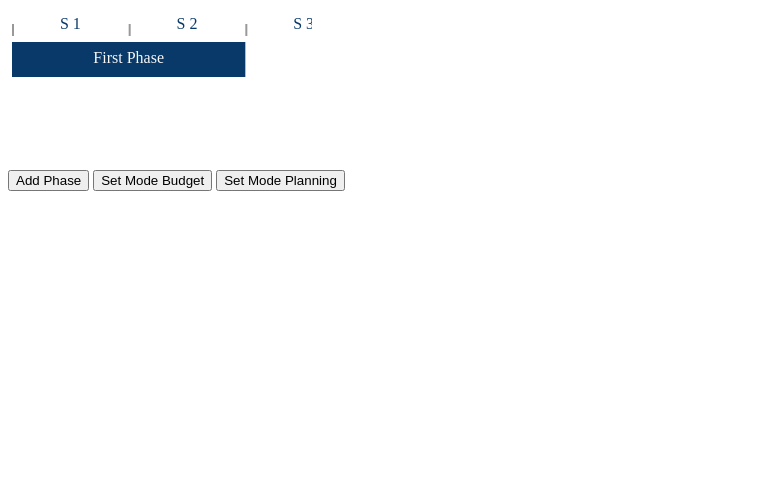
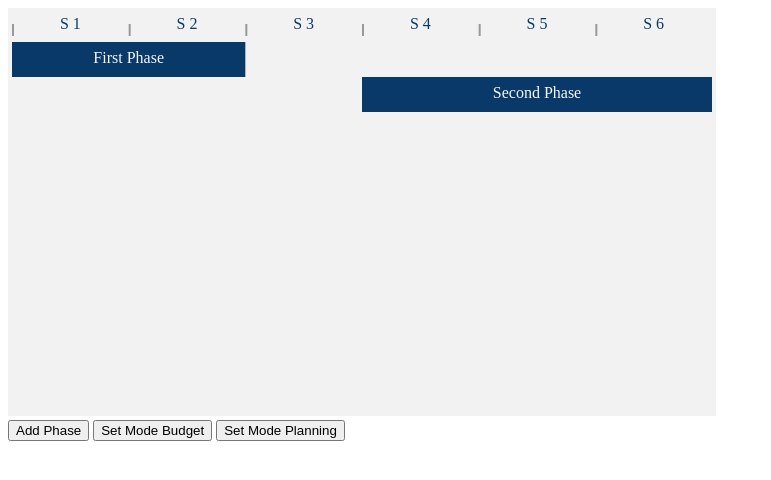
Before and after one commit to edi9999/gant-planning, a website: page index.html in a window 1280 px wide. Shown: the whole page, without its empty margins (0-771 px from the left). Drawn offline with nearby package versions, Linux system fonts and the light colour scheme.

Commit message:
update to 0.1.3

```diff
--- a/bower.json
+++ b/bower.json
@@ -1,6 +1,6 @@
 {
   "name": "gant-planning",
-  "version": "0.1.1",
+  "version": "0.1.3",
   "homepage": "https://github.com/edi9999/gant-planning",
   "authors": [
     "edi9999 <hipp.edg@gmail.com>"
--- a/gant-planning.js
+++ b/gant-planning.js
@@ -1,7 +1,7 @@
 !function() {
 
 var gantplanning={
-	version:"0.1.2"
+	version:"0.1.3"
 };
 
 var Planning=function(modeArg)
@@ -11,18 +11,10 @@ var Planning=function(modeArg)
 	var timeToCoordinate;
 	var dragged;
 	if (typeof modeArg==="undefined")
-		modeArg="planning"
+		modeArg="planning";
 	var mode=modeArg;
 	var idCount=0;
 	var selectedPhase=null;
-	var onClickPhase=function(d){
-		d3.event.stopPropagation()
-		_this.selectPhase(d.__id)
-	}
-
-	var idGetter=function(p){
-		return p.__id;
-	};
 
 	this.style={
 		phaseColor:d3.rgb("#083968"),
@@ -45,7 +37,19 @@ var Planning=function(modeArg)
 		week:"S",
 		showWeeks:true,
 		durationTime:200
-	}
+	};
+
+	var getTextY=function(v,i){return v.texty+"px"};
+	var getTextX=function(v,i){return v.textx+"px"};
+	var getX=function(v){return v.x+"px"};
+	var getY=function(v){return v.y+"px"};
+	var getWidth=function(v){return v.width+"px"};
+	var getDescription=function(v){return v.description};
+	var idGetter=function(p){return p.__id;};
+	var onClickPhase=function(d){
+		d3.event.stopPropagation()
+		_this.selectPhase(d.__id)
+	};
 
 	var calcTimeToCoordinate=function() {
 		if (_this.style.stepWidth=="auto")
@@ -56,14 +60,14 @@ var Planning=function(modeArg)
 			timeToCoordinate = d3.scale.linear()
 				.domain([0,1])
 				.range([0,_this.style.stepWidth]);
-	}
+	};
 
 	var cleanPhase=function(phase) {
 		phase.dx=0;
 		phase.dy=0;
 		phase.__id=idCount++;
 		return phase;
-	}
+	};
 
 	var detectMoveDirection=function(xleft,width){
 		if (Math.abs(xleft)<_this.params.border*timeToCoordinate(1))
@@ -75,7 +79,7 @@ var Planning=function(modeArg)
 			return "right";
 
 		return "none";
-	}
+	};
 
 	var getMaxWeek=function() {
 		var max=_this.phases[0].end;
@@ -116,9 +120,9 @@ var Planning=function(modeArg)
 				if(d.start+timeToCoordinate.invert(d.rx)<=0)
 					d.rx=-timeToCoordinate(d.start);
 				_this.mainElement.selectAll(".phase.phase-"+d.__id)
-					.attr("x",function(v){return (v.x+d.rx)})
+					.attr("x",function(v){return (v.x+d.rx)});
 				_this.mainElement.selectAll(".phase-description.phase-"+d.__id)
-					.attr("x",function(v){return (v.textx+d.rx)})
+					.attr("x",function(v){return (v.textx+d.rx)});
 			}
 
 			if (currentMoveDirection=="right") {
@@ -126,27 +130,25 @@ var Planning=function(modeArg)
 					d.rx=timeToCoordinate(d.start-d.end+1);
 				}
 				_this.mainElement.selectAll(".phase.phase-"+d.__id)
-					.attr("width",function(v){return (v.width+d.rx)+"px"})
+					.attr("width",function(v){return (v.width+d.rx)+"px"});
 				_this.mainElement.selectAll(".phase-description.phase-"+d.__id)
-					.attr("x",function(v){return (v.textx+d.rx/2)+"px"})
+					.attr("x",function(v){return (v.textx+d.rx/2)+"px"});
 			}
 			if (currentMoveDirection=="left") {
 				if (d.end-d.start-timeToCoordinate.invert(d.rx)<=1) {
 					d.rx=timeToCoordinate(d.end-d.start-1);
 				}
 				_this.mainElement.selectAll(".phase-description.phase-"+d.__id)
-					.attr("x",function(v){return (v.textx+d.rx/2)+"px"})
+					.attr("x",function(v){return (v.textx+d.rx/2)+"px"});
 				_this.mainElement.selectAll(".phase.phase-"+d.__id)
 					.attr("x",function(v){return (v.x+d.rx)+"px"})
-					.attr("width",function(v){return (v.width-d.rx)+"px"})
+					.attr("width",function(v){return (v.width-d.rx)+"px"});
 			}
 		})
 		.on("dragend",function(d,i) {
 			if (mode!='planning') return;
-			if (dragged==false)
-			{
+			if (!dragged)
 				return true;
-			}
 			for(i=0;i<_this.phases.length;i++) {
 				var phase=_this.phases[i];
 				if (phase.dx!=0) {
@@ -243,7 +245,7 @@ var Planning=function(modeArg)
 			.attr("class",function(v,i){return "phase-budget phase-"+v.__id})
 			.attr("height",_this.style.phaseHeight+"px")
 			.attr("x",timeToCoordinate(5))
-			.attr("y",function(v){return v.y+"px"})
+			.attr("y",getY)
 			.attr("width",timeToCoordinate(2))
 
 		phases
@@ -257,6 +259,7 @@ var Planning=function(modeArg)
 			.transition()
 			.duration(_this.params.durationTime)
 			.attr("x",timeToCoordinate(3))
+			.attr("y",getY)
 	}
 
 	var getPhasesTextBudget=function(){
@@ -274,7 +277,7 @@ var Planning=function(modeArg)
 			.attr("font-size",_this.style.fontsize)
 			.attr("fill",_this.style.textColor)
 			.attr("x",timeToCoordinate(5))
-			.attr("y",function(v,i){return v.texty+"px"})
+			.attr("y",getTextY)
 
 		descriptions
 			.text(function(d){return d.count+" x "+d.price+ " €"})
@@ -284,6 +287,7 @@ var Planning=function(modeArg)
 			.transition()
 			.duration(_this.params.durationTime)
 			.attr("x",timeToCoordinate(4))
+			.attr("y",getTextY)
 	}
 
 	var getPhasesRect=function(){
@@ -298,11 +302,11 @@ var Planning=function(modeArg)
 
 		phases.enter()
 			.append("rect")
-			.attr("class",function(v,i){return "phase phase-"+v.__id})
+			.attr("class",function(v){return "phase phase-"+v.__id})
 			.attr("height",_this.style.phaseHeight+"px")
-			.attr("x",function(v){return v.x+"px"})
-			.attr("y",function(v){return v.y+"px"})
-			.attr("width",function(v){return v.width+"px"})
+			.attr("x",getX)
+			.attr("y",getY)
+			.attr("width",getWidth)
 			.on("mousemove",function(d,i){
 				var type=d3.event.target.nodeName;
 				var xleft = d3.event.offsetX==undefined?d3.event.layerX:d3.event.offsetX;
@@ -329,9 +333,9 @@ var Planning=function(modeArg)
 		phases
 			.transition()
 			.duration(_this.params.durationTime)
-			.attr("width",function(v){return v.width+"px"})
-			.attr("x",function(v){return v.x+"px"})
-			.attr("y",function(v){return v.y+"px"})
+			.attr("width",getWidth)
+			.attr("x",getX)
+			.attr("y",getY)
 	}
 
 	var getPhasesDescriptions=function(){
@@ -348,8 +352,8 @@ var Planning=function(modeArg)
 			.attr("text-anchor","middle")
 			.attr("font-size",_this.style.fontsize)
 			.attr("fill",_this.style.textColor)
-			.attr("x",function(v,i){return v.textx+"px"})
-			.attr("y",function(v,i){return v.texty+"px"})
+			.attr("x",getTextX)
+			.attr("y",getTextY)
 			.on("mousemove",function(d,i){
 				if (currentMoveDirection==undefined)
 					var moveDirection="none";
@@ -360,13 +364,13 @@ var Planning=function(modeArg)
 			});
 
 		descriptions
-			.text(function(d){return d.description})
+			.text(getDescription)
 			.on("click",onClickPhase)
-			.call(drag)
+			.call(drag);
 
 		descriptions.transition().duration(_this.params.durationTime)
-			.attr("x",function(v,i){return v.textx+"px"})
-			.attr("y",function(v,i){return v.texty+"px"})
+			.attr("x",getTextX)
+			.attr("y",getTextY)
 	}
 
 	this.selectPhase=function(id){
--- a/index.html
+++ b/index.html
@@ -8,6 +8,16 @@
 <body>
 
 <svg id="demo"></svg>
+
+<style>
+    .gant-planning
+    {
+        background-color:#F2F2F2;
+        width:700px;
+        height:400px;
+        padding:4px;
+    }
+</style>
 
 <script src="bower_components/d3/d3.js"></script>
 <script src="gant-planning.js"></script>
--- a/style.css
+++ b/style.css
@@ -1,7 +1,3 @@
-.gant-planning
-{
-	padding:4px;
-}
 .gant-planning.mode-planning .description, .gant-planning.mode-planning .phase
 {
 	cursor:ew-resize;
```
